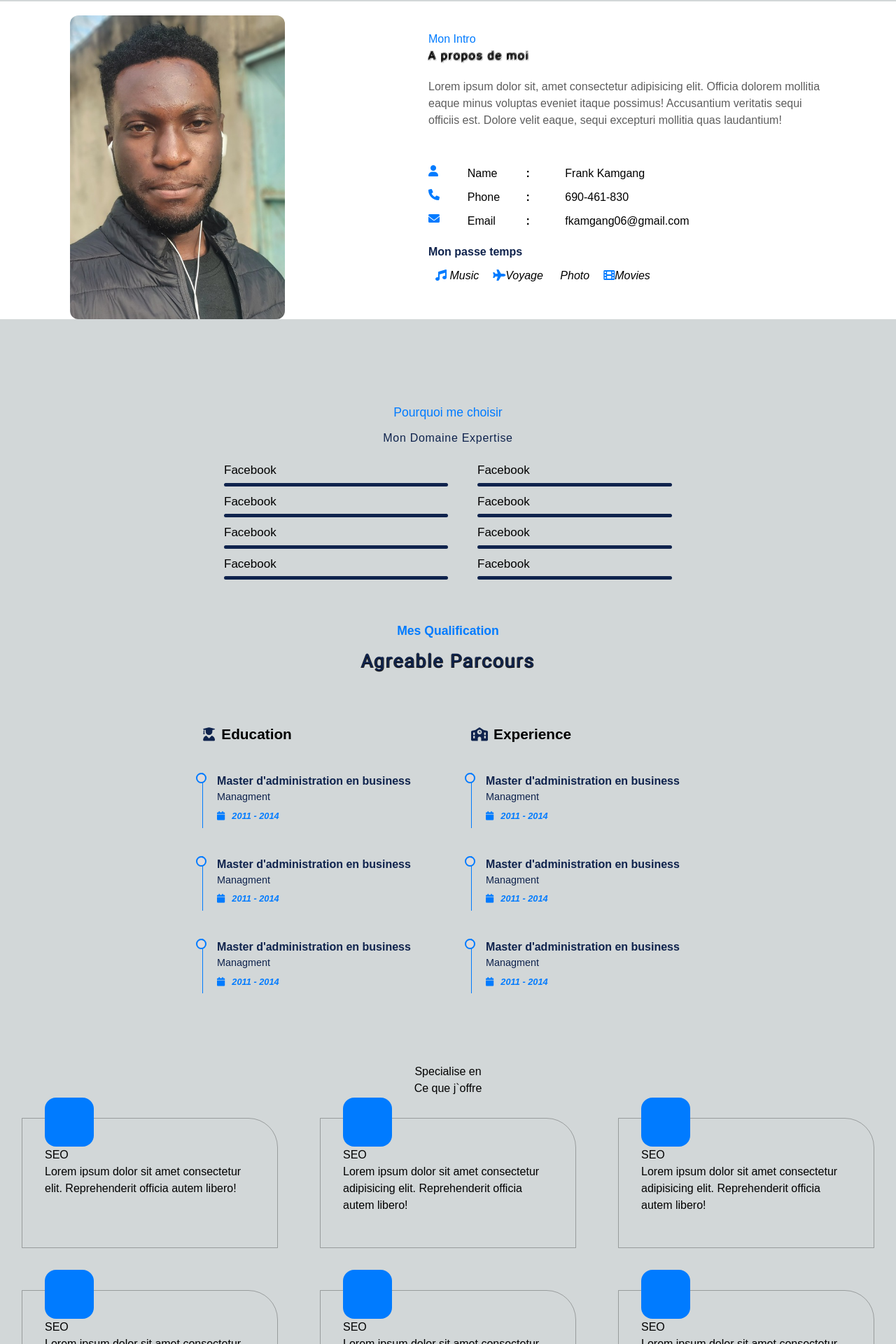
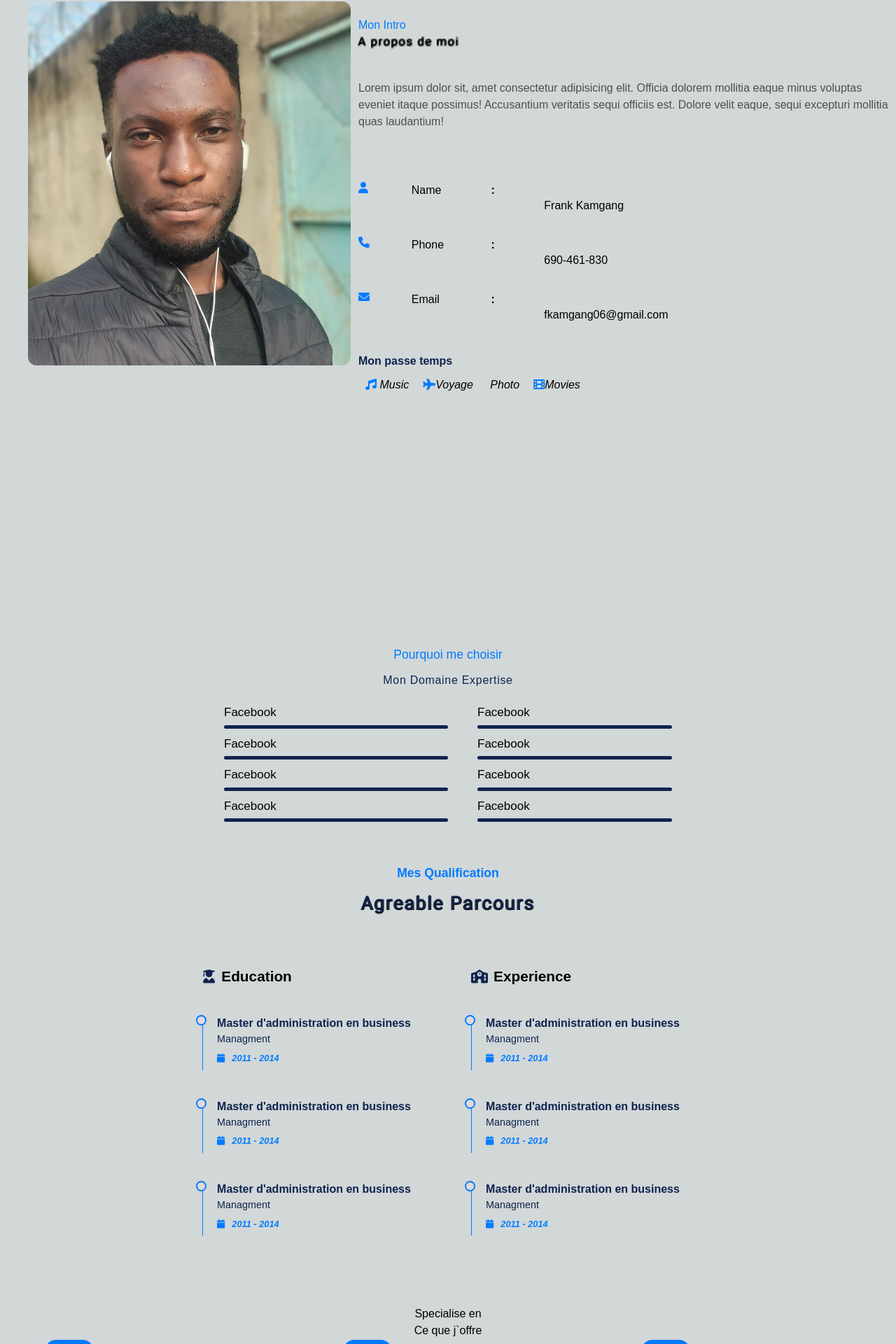
Before and after one commit to Frankam487/portfolio, a React (Vite) app: page / in a window 1280 px wide. Shown: the part 878-2798 px from the top of the page at 70% size. Built offline with nearby package versions, Linux system fonts and the light colour scheme.

Commit message:
responsive

```diff
--- a/index.html
+++ b/index.html
@@ -5,8 +5,11 @@
   <link rel="stylesheet" href="https://cdnjs.cloudflare.com/ajax/libs/font-awesome/6.4.0/css/all.min.css">
 <link rel="stylesheet" href="https://cdnjs.cloudflare.com/ajax/libs/font-awesome/6.0.0-beta3/css/all.min.css">
   <meta name="viewport" content="width=device-width, initial-scale=1.0" />
-<link rel="stylesheet" href="./src/index.css">
+  <link rel="icon" href="./public/fr.jpg" />
   <meta name="description" content="portfolio">
+  <link rel="icon"
+  type=""
+  href="./public/téléchargement.jpeg">
   <title>Mon portfolio</title>
 </head>
 
--- a/src/components/Home.jsx
+++ b/src/components/Home.jsx
@@ -34,8 +34,7 @@ export const Home = () => {
             </h5>
           </div>
           <p>
-            Lorem ipsum dolor sit amet,<br /> consectetur adipisicing elit. Inciis
-            voluptatibus iusttuyu...
+            Passionne par le developpement d'interface utilisateur,<br /> <i >Developper des choses jolies me passionne beaucoup...</i>
           </p>
           <div className="btns-container">
             <button className="tel">Télécharger CV</button>
--- a/src/components/Offres.jsx
+++ b/src/components/Offres.jsx
@@ -14,35 +14,38 @@ const Offres = () => {
           </p>
         </div>
         <div className="facebook item">
-          <h3>SEO</h3>
+          <h3>Facebook Marketing</h3>
           <p>
             Lorem ipsum dolor sit amet consectetur adipisicing elit.
             Reprehenderit officia autem libero!
           </p>
         </div>
         <div className="web item">
-          <h3>SEO</h3>
+        <h1>&#128187;</h1>
+          <h3>Youtube Marketing</h3>
           <p>
             Lorem ipsum dolor sit amet consectetur adipisicing elit.
             Reprehenderit officia autem libero!
           </p>
         </div>
         <div className="graphic item">
-          <h3>SEO</h3>
+        <h1>&#9999;</h1>
+          <h3>Content Writing</h3>
           <p>
             Lorem ipsum dolor sit amet consectetur adipisicing elit.
             Reprehenderit officia autem libero!
           </p>
         </div>
         <div className="youtube item">
-          <h3>SEO</h3>
+          <h1>&lt;/&gt;</h1>
+          <h3>Web Design</h3>
           <p>
             Lorem ipsum dolor sit amet consectetur adipisicing elit.
             Reprehenderit officia autem libero!
           </p>
         </div>
         <div className="seo item">
-          <h3>SEO</h3>
+          <h3>Graphic Design</h3>
           <p>
             Lorem ipsum dolor sit amet consectetur adipisicing elit.
             Reprehenderit officia autem libero!
--- a/src/styles/components/_AboutMe.scss
+++ b/src/styles/components/_AboutMe.scss
@@ -1,15 +1,17 @@
 .aboutMe {
     margin-top: 80px;
-    background: $white;
+
+    height: 100vh;
     display: grid;
     grid-template-columns: 40% 60%;
 
     @media screen and (max-width: 810px) {
-        height: auto;
+        height: 300vh;
         display: grid;
         grid-template-columns: auto;
         .image {
-            height: 500px;
+
+            width: 100%;
         }
     }
 
@@ -40,10 +42,17 @@
     }
 
     .intro {
-        margin: 20px 100px;
+        // height: 2px;
+        @media screen and (max-width: 810px) {
+            @include childCenter;
+            flex-direction: column;
+        }
 
-        .intro-container {
-
+        .intro-container,p{
+            @media screen and (max-width: 810px) {
+                @include childCenter;
+                flex-direction: column;
+            }
             h1 {
                 font-family: $font3;
                 letter-spacing: 2px;
@@ -71,15 +80,15 @@
     }
 
     .image {
-        max-width: 307px;
-        min-width: 307px;
-        height: auto;
+        width: 90%;
+        background-color: red;
         background: url(../../../public/fr.jpg) center/cover;
-        margin: 0 100px 0 100px;
-        margin-top: 20px;
-        padding: 10px;
-        font-size: 2rem;
+        margin: 0 0 0 40px;
+        height: 65%;
         border-radius: 12px;
+        img{
+            height: 12px;
+        }
     }
 
     .interests {
--- a/src/styles/components/_Offres.scss
+++ b/src/styles/components/_Offres.scss
@@ -12,6 +12,15 @@
         justify-content: center;
         align-items: center;
 
+        // .web {
+        //     position: absolute;
+
+        //     &::after {
+        //         content: '';
+        //         background-color: red;
+
+        //     }
+        // }
 
         .item {
             border: 1px solid rgba(0, 0, 0, 0.273);
@@ -22,7 +31,25 @@
             margin: 30px;
             transition: .7s ease;
 
-            &:hover{
+            h1 {
+                position: absolute;
+                top: -30px;
+                left: 46px;
+                z-index: 2;
+                color: rgb(255, 255, 255);
+
+            }
+
+            h3 {
+                color: $darkblue;
+                font-weight: 900;
+            }
+
+            &>* {
+                margin: 12px 0;
+            }
+
+            &:hover {
                 background: $skyblue;
                 color: $white;
                 transform: scale(1.07);
@@ -33,6 +60,9 @@
                 position: absolute;
                 background-color: $skyblue;
                 border-radius: 16px;
+                font-size: 2rem;
+                color: white;
+                font-weight: 400;
                 height: 70px;
                 width: 70px;
                 top: -30px;
@@ -42,7 +72,10 @@
             }
 
             &:hover::after {
-                background: $whiteCasse;
+                // background: $whiteCasse;
+                background: $white;
+                font-size: 22rem;
+
             }
 
             p {
--- a/src/styles/components/_home.scss
+++ b/src/styles/components/_home.scss
@@ -10,6 +10,27 @@
         height: 300px;
         border-radius: 12px;
         width: 100%;
+    }
+
+
+    @media screen and (max-width: 860px) {
+        height: 100vh;
+        display: block;
+        margin-top: 100px;
+
+        .home {
+
+            .name-content {
+                margin: 0 20px;
+            }
+        }
+
+        .image {
+
+            img {
+                width: 50%;
+            }
+        }
     }
 
     .home {
```
